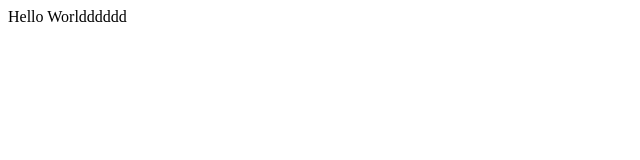
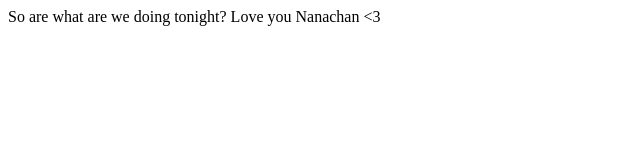
Before and after one commit to ClemonsLA/RTZ2, a plain HTML site: page index.html in a window 1280 px wide. Shown: the whole page, without its empty margins (0-640 px from the left). Drawn offline with Linux system fonts and the light colour scheme.

Commit message:
Update index.html

```diff
--- a/index.html
+++ b/index.html
@@ -6,6 +6,6 @@
 </head>
 
 <body>
-    Hello Worldddddd
+    So are what are we doing tonight? Love you Nanachan <3
 </body>
 </html>
```
